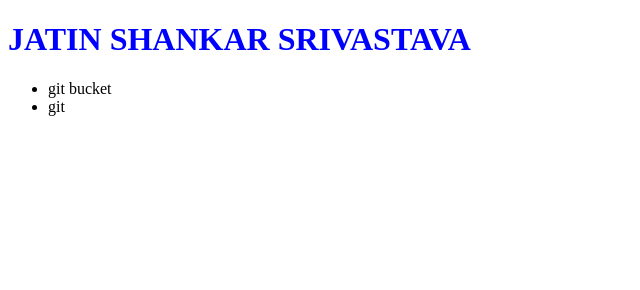
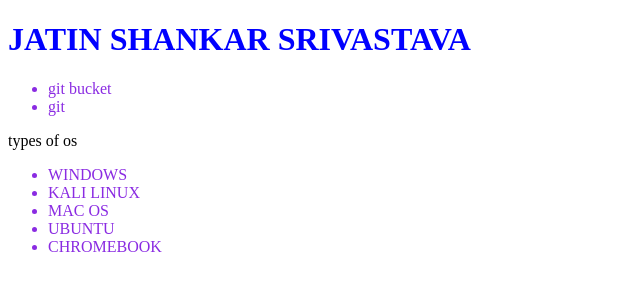
Before and after one commit to shankarjatin/brlgit, a plain HTML site: page index.html in a window 1280 px wide. Shown: the whole page, without its empty margins (0-640 px from the left). Drawn offline with Linux system fonts and the light colour scheme.

Commit message:
new list added

```diff
--- a/index.html
+++ b/index.html
@@ -17,5 +17,13 @@
             git
         </li>
     </ul>
+    types of os
+    <ul>
+        <li>WINDOWS</li>
+        <li>KALI LINUX</li>
+        <li>MAC OS</li>
+        <li>UBUNTU</li>
+        <LI>CHROMEBOOK</LI>
+    </ul>
 </body>
 </html>
--- a/style.css
+++ b/style.css
@@ -2,3 +2,6 @@
 h1{
     color: blue;
 }
+li{
+    color: blueviolet;
+}
```
